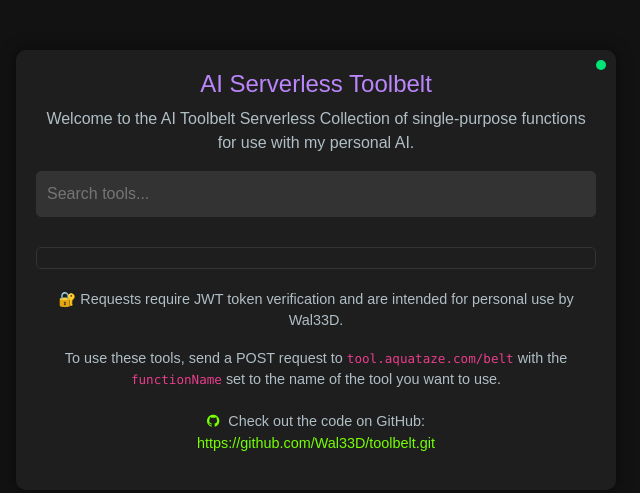
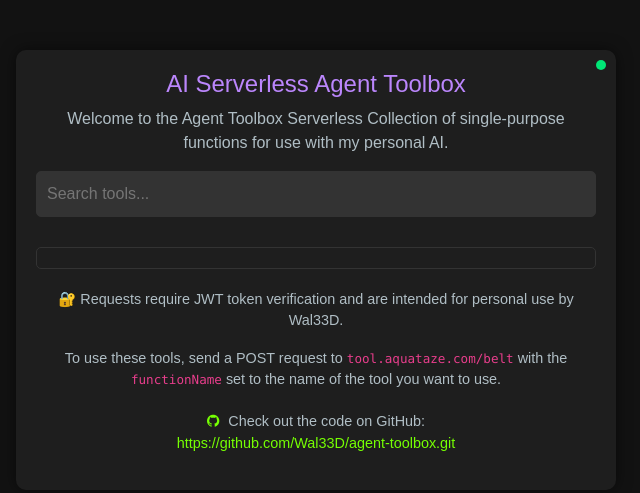
Before and after one commit to Wal33D/agent-toolbox, a website: page public/index.html in a window 1280 px wide. Shown: the part 130-623 px from the top of the page, without its empty margins (324-964 px from the left). Drawn offline with nearby package versions, Linux system fonts and the light colour scheme; no server answers.

Commit message:
Rename project to agent-toolbox

```diff
--- a/package.json
+++ b/package.json
@@ -1,5 +1,6 @@
 {
-  "repository": "https://github.com/Wal33D/toolbelt.git",
+  "name": "agent-toolbox",
+  "repository": "https://github.com/Wal33D/agent-toolbox.git",
   "author": "Wal33D",
   "license": "MIT",
   "private": true,
--- a/public/index.html
+++ b/public/index.html
@@ -3,7 +3,7 @@
 <head>
     <meta charset="UTF-8">
     <meta name="viewport" content="width=device-width, initial-scale=1.0">
-    <title>AI Serverless Toolbelt</title>
+    <title>AI Serverless Agent Toolbox</title>
     <link rel="icon" href="https://assets.vercel.com/image/upload/front/favicon/vercel/favicon.ico" type="image/x-icon">
     <link href="https://stackpath.bootstrapcdn.com/bootstrap/4.5.2/css/bootstrap.min.css" rel="stylesheet">
     <link rel="stylesheet" href="/styles.css">
@@ -12,8 +12,8 @@
     <div class="container">
         <div class="custom-container">
             <span class="online-indicator"></span>
-            <h1>AI Serverless Toolbelt</h1>
-            <p>Welcome to the AI Toolbelt Serverless Collection of single-purpose functions for use with my personal AI.</p>
+            <h1>AI Serverless Agent Toolbox</h1>
+            <p>Welcome to the Agent Toolbox Serverless Collection of single-purpose functions for use with my personal AI.</p>
             <input type="text" id="searchBar" class="search-bar" placeholder="Search tools...">
             <div id="toolsContainer" class="tools-container"></div>
             <div class="footer">
@@ -22,7 +22,7 @@
             </div>
             <p class="link">
                 <i class="fa fa-github github-icon"></i> Check out the code on GitHub:<br>
-                <a href="https://github.com/Wal33D/toolbelt.git" target="_blank">https://github.com/Wal33D/toolbelt.git</a>
+                <a href="https://github.com/Wal33D/agent-toolbox.git" target="_blank">https://github.com/Wal33D/agent-toolbox.git</a>
             </p>
         </div>
     </div>
```
Also changed, not shown: README.md, 1 other file.
